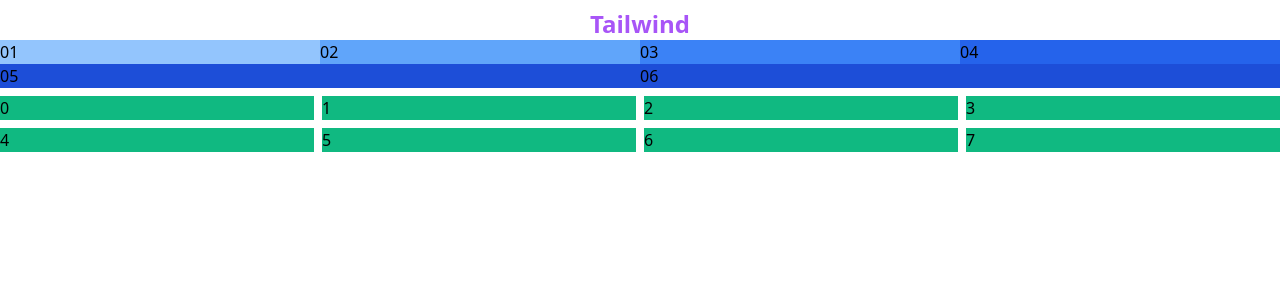
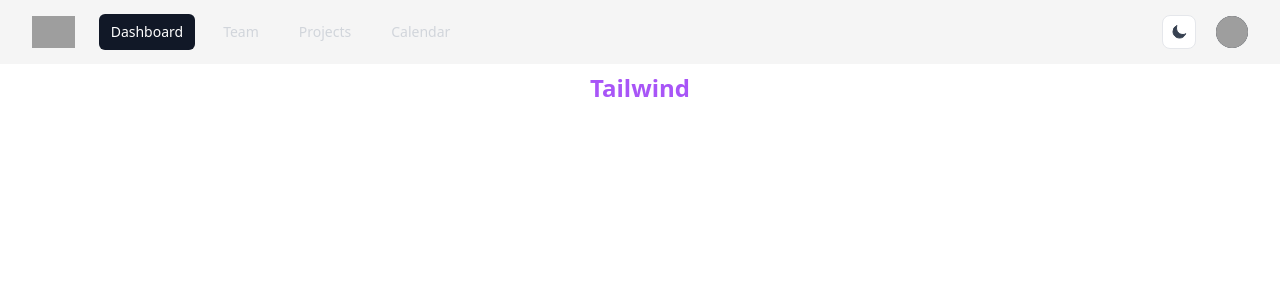
Before and after one commit to fatihbaydar/tailwind, a React (Create React App) app: page / in a window 1280 px wide. Shown: the top 300 px of the page. Built offline with nearby package versions, Linux system fonts and the light colour scheme; grey boxes are pictures that could not be loaded.

Commit message:
dark mode

```diff
--- a/package.json
+++ b/package.json
@@ -3,6 +3,8 @@
   "version": "0.1.0",
   "private": true,
   "dependencies": {
+    "@headlessui/react": "^2.1.8",
+    "@heroicons/react": "^2.1.5",
     "react": "^18.3.1",
     "react-dom": "^18.3.1",
     "react-scripts": "5.0.1"
--- a/src/App.js
+++ b/src/App.js
@@ -2,15 +2,17 @@
 import HoverAndFocus from "./components/HoverAndFocus";
 import SpacingAndSizing from "./components/SpacingAndSizing";
 import Typography from "./components/Typography";
+import Navbar from "./components/Navbar"
 
 function App() {
   return (
-    <div className="App">
-      <h1 className="text-2xl text-center text-purple-500 font-bold mt-2">Tailwind</h1>
+    <div className="dark:bg-gray-700 min-h-screen">
+      <Navbar/>
+      <h1 className="text-2xl text-center text-purple-500 dark:text-white font-bold mt-2">Tailwind</h1>
       {/* <Typography/> */}
       {/* <SpacingAndSizing/> */}
       {/* <HoverAndFocus/> */}
-      <FlexAndResponsive/>
+      {/* <FlexAndResponsive/> */}
     </div>
   );
 }
--- /dev/null
+++ b/src/components/Navbar.jsx
@@ -0,0 +1,117 @@
+import { Disclosure, DisclosureButton, DisclosurePanel, Menu, MenuButton, MenuItem, MenuItems, Switch } from '@headlessui/react'
+import { Bars3Icon, BellIcon, XMarkIcon } from '@heroicons/react/24/outline'
+import SwitchButton from './SwitchButton'
+
+const navigation = [
+  { name: 'Dashboard', href: '#', current: true },
+  { name: 'Team', href: '#', current: false },
+  { name: 'Projects', href: '#', current: false },
+  { name: 'Calendar', href: '#', current: false },
+]
+
+function classNames(...classes) {
+  return classes.filter(Boolean).join(' ')
+}
+
+export default function Navbar() {
+  return (
+    <Disclosure as="nav" className="bg-neutral-100 dark:bg-gray-800">
+      <div className="mx-auto max-w-7xl px-2 sm:px-6 lg:px-8">
+        <div className="relative flex h-16 items-center justify-between">
+          <div className="absolute inset-y-0 left-0 flex items-center sm:hidden">
+            {/* Mobile menu button*/}
+            <DisclosureButton className="group relative inline-flex items-center justify-center rounded-md p-2 text-gray-400 hover:bg-gray-700 hover:text-white focus:outline-none focus:ring-2 focus:ring-inset focus:ring-white">
+              <span className="absolute -inset-0.5" />
+              <span className="sr-only">Open main menu</span>
+              <Bars3Icon aria-hidden="true" className="block h-6 w-6 group-data-[open]:hidden" />
+              <XMarkIcon aria-hidden="true" className="hidden h-6 w-6 group-data-[open]:block" />
+            </DisclosureButton>
+          </div>
+          <div className="flex flex-1 items-center justify-center sm:items-stretch sm:justify-start">
+            <div className="flex flex-shrink-0 items-center">
+              <img
+                alt="Your Company"
+                src="https://tailwindui.com/img/logos/mark.svg?color=indigo&shade=500"
+                className="h-8 w-auto"
+              />
+            </div>
+            <div className="hidden sm:ml-6 sm:block">
+              <div className="flex space-x-4">
+                {navigation.map((item) => (
+                  <a
+                    key={item.name}
+                    href={item.href}
+                    aria-current={item.current ? 'page' : undefined}
+                    className={classNames(
+                      item.current ? 'bg-gray-900 text-white' : 'text-gray-300 hover:bg-gray-700 hover:text-white',
+                      'rounded-md px-3 py-2 text-sm font-medium',
+                    )}
+                  >
+                    {item.name}
+                  </a>
+                ))}
+              </div>
+            </div>
+          </div>
+          <div className="absolute inset-y-0 right-0 flex items-center pr-2 sm:static sm:inset-auto sm:ml-6 sm:pr-0">
+            <SwitchButton/>
+
+            {/* Profile dropdown */}
+            <Menu as="div" className="relative ml-3">
+              <div>
+                <MenuButton className="relative flex rounded-full bg-gray-800 text-sm focus:outline-none focus:ring-2 focus:ring-white focus:ring-offset-2 focus:ring-offset-gray-800">
+                  <span className="absolute -inset-1.5" />
+                  <span className="sr-only">Open user menu</span>
+                  <img
+                    alt=""
+                    src="https://images.unsplash.com/photo-1472099645785-5658abf4ff4e?ixlib=rb-1.2.1&ixid=eyJhcHBfaWQiOjEyMDd9&auto=format&fit=facearea&facepad=2&w=256&h=256&q=80"
+                    className="h-8 w-8 rounded-full"
+                  />
+                </MenuButton>
+              </div>
+              <MenuItems
+                transition
+                className="absolute right-0 z-10 mt-2 w-48 origin-top-right rounded-md bg-white py-1 shadow-lg ring-1 ring-black ring-opacity-5 transition focus:outline-none data-[closed]:scale-95 data-[closed]:transform data-[closed]:opacity-0 data-[enter]:duration-100 data-[leave]:duration-75 data-[enter]:ease-out data-[leave]:ease-in"
+              >
+                <MenuItem>
+                  <a href="#" className="block px-4 py-2 text-sm text-gray-700 data-[focus]:bg-gray-100">
+                    Your Profile
+                  </a>
+                </MenuItem>
+                <MenuItem>
+                  <a href="#" className="block px-4 py-2 text-sm text-gray-700 data-[focus]:bg-gray-100">
+                    Settings
+                  </a>
+                </MenuItem>
+                <MenuItem>
+                  <a href="#" className="block px-4 py-2 text-sm text-gray-700 data-[focus]:bg-gray-100">
+                    Sign out
+                  </a>
+                </MenuItem>
+              </MenuItems>
+            </Menu>
+          </div>
+        </div>
+      </div>
+
+      <DisclosurePanel className="sm:hidden">
+        <div className="space-y-1 px-2 pb-3 pt-2">
+          {navigation.map((item) => (
+            <DisclosureButton
+              key={item.name}
+              as="a"
+              href={item.href}
+              aria-current={item.current ? 'page' : undefined}
+              className={classNames(
+                item.current ? 'bg-gray-900 text-white' : 'text-gray-300 hover:bg-gray-700 hover:text-white',
+                'block rounded-md px-3 py-2 text-base font-medium',
+              )}
+            >
+              {item.name}
+            </DisclosureButton>
+          ))}
+        </div>
+      </DisclosurePanel>
+    </Disclosure>
+  )
+}
--- /dev/null
+++ b/src/components/SwitchButton.jsx
@@ -0,0 +1,35 @@
+import { MoonIcon, SunIcon } from "@heroicons/react/24/outline";
+import React, { useState } from "react";
+
+const SwitchButton = () => {
+  const [darkMode, setDarkMode] = useState(
+    localStorage.getItem("darkMode") || false
+  );
+
+  if (darkMode) {
+    document.documentElement.classList.add("dark");
+    localStorage.setItem("darkMode", true);
+  } else {
+    document.documentElement.classList.remove("dark");
+    localStorage.removeItem("darkMode");
+  }
+
+  return (
+    <div className="flex col-span-1 justify-end">
+      <button
+        type="button"
+        title="Toggle dark/light mode"
+        onClick={() => setDarkMode(!darkMode)}
+        className="flex items-center p-2 mr-2 text-xs font-medium text-gray-700 bg-white rounded-lg border border-gray-200 toggle-dark-state-example hover:bg-gray-100 hover:text-blue-700 focus:z-10 focus:ring-2 focus:ring-gray-300 dark:focus:ring-gray-500 dark:bg-gray-800 focus:outline-none dark:text-gray-400 dark:border-gray-600 dark:hover:text-white dark:hover:bg-gray-700"
+      >
+        {darkMode ? (
+          <SunIcon className="fill-current h-4 w-4" />
+        ) : (
+          <MoonIcon className="fill-current h-4 w-4" />
+        )}
+      </button>
+    </div>
+  );
+};
+
+export default SwitchButton;
--- a/tailwind.config.js
+++ b/tailwind.config.js
@@ -7,4 +7,5 @@
     extend: {},
   },
   plugins: [],
+  darkMode: 'selector',
 }
```
Also changed, not shown: 1 other file (tests, documents, lock files or other folders).
